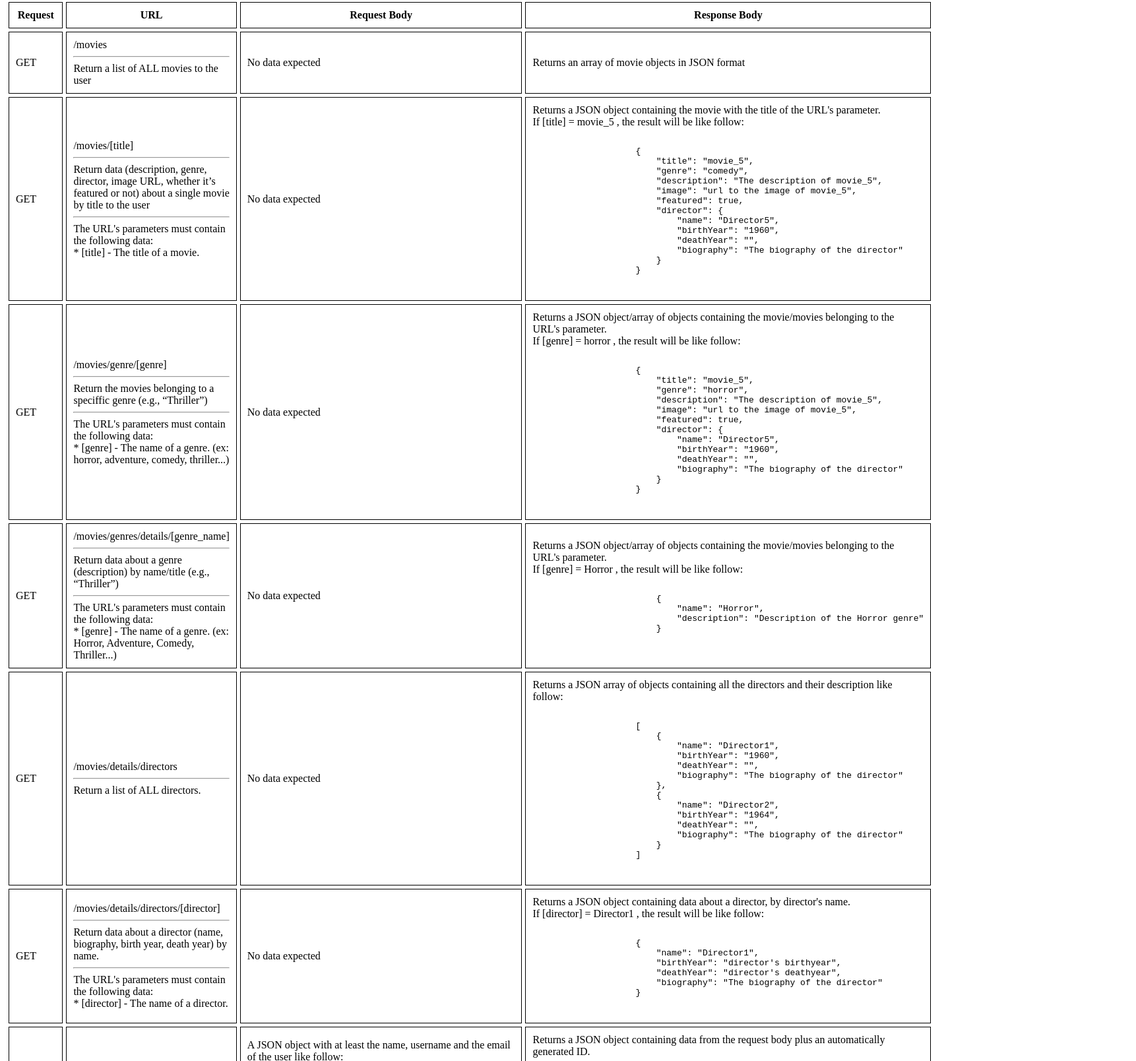
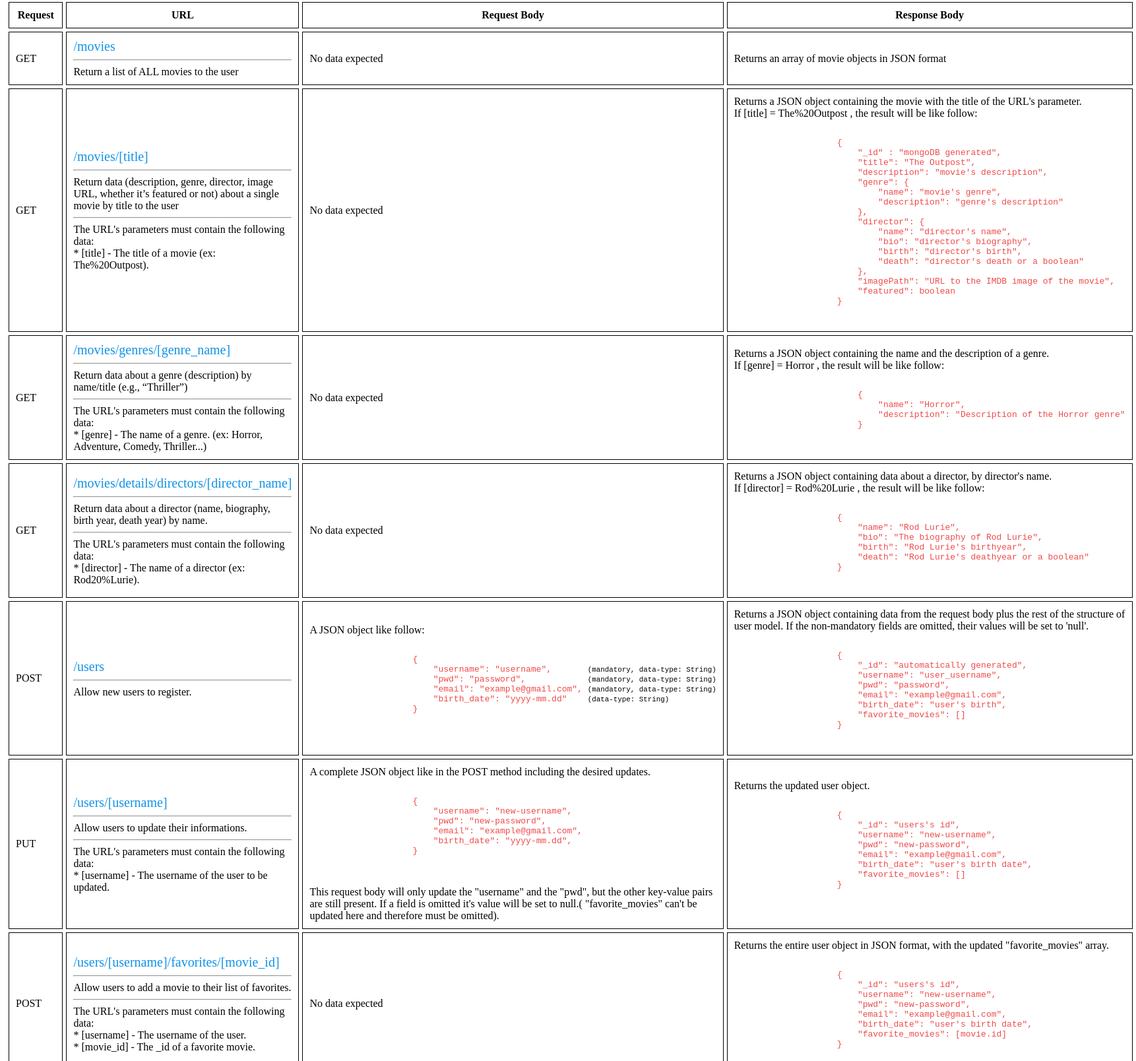
Before and after one commit to stefan-pop/Movies-App, a website: page public/documentation.html in a window 1280 px wide. Shown: the part 10-1618 px from the top of the page at 66% size, 1722 px wide, since content can reach past the window. Drawn offline with Linux system fonts and the light colour scheme.

Commit message:
updated the documentation

```diff
--- a/public/documentation.html
+++ b/public/documentation.html
@@ -15,6 +15,19 @@
         table {
         border-spacing: 5px;
         }
+
+        span {
+            color: rgb(17, 146, 231);
+            font-size: 20px;
+        }
+
+        code {
+            color: rgb(240, 74, 74);
+        }
+
+        small {
+            color: black;
+        }
     </style>
 </head>
 <body>
@@ -30,7 +43,7 @@
         <tbody>
             <tr>
                 <td>GET</td>
-                <td>/movies <hr>
+                <td><span>/movies</span> <hr>
                     Return a list of ALL movies to the user
                 </td>
                 <td>No data expected</td>
@@ -39,27 +52,31 @@
 
             <tr>
                 <td>GET</td>
-                <td>/movies/[title] <hr>
+                <td><span>/movies/[title]</span> <hr>
                     Return data (description, genre, director, image URL, whether it’s featured or not) about a single movie by title to the user <hr>
                     The URL's parameters must contain the following data: <br>
-                     * [title] - The title of a movie.<br>
+                     * [title] - The title of a movie (ex: The%20Outpost).<br>
                 </td>
                 <td>No data expected</td>
                 <td>Returns a JSON object containing the movie with the title of the URL's parameter. <br>
-                    If [title] = movie_5 , the result will be like follow:
+                    If [title] = The%20Outpost , the result will be like follow:
                 <pre><code>
                     {
-                        "title": "movie_5",
-                        "genre": "comedy",
-                        "description": "The description of movie_5",
-                        "image": "url to the image of movie_5",
-                        "featured": true,
+                        "_id" : "mongoDB generated",
+                        "title": "The Outpost",
+                        "description": "movie's description",
+                        "genre": {
+                            "name": "movie's genre",
+                            "description": "genre's description"
+                        },
                         "director": {
-                            "name": "Director5",
-                            "birthYear": "1960",
-                            "deathYear": "",
-                            "biography": "The biography of the director"
-                        }
+                            "name": "director's name",
+                            "bio": "director's biography",
+                            "birth": "director's birth",
+                            "death": "director's death or a boolean"
+                        },
+                        "imagePath": "URL to the IMDB image of the movie",
+                        "featured": boolean
                     }
                 </code></pre>
                 </td>
@@ -67,41 +84,13 @@
 
             <tr>
                 <td>GET</td>
-                <td>/movies/genre/[genre] <hr>
-                    Return the movies belonging to a speciffic genre (e.g., “Thriller”) <hr>
-                    The URL's parameters must contain the following data: <br>
-                     * [genre] - The name of a genre. (ex: horror, adventure, comedy, thriller...)<br>
-                </td>
-                <td>No data expected</td>
-                <td>Returns a JSON object/array of objects containing the movie/movies belonging to the URL's parameter. <br>
-                    If [genre] = horror , the result will be like follow:
-                <pre><code>
-                    {
-                        "title": "movie_5",
-                        "genre": "horror",
-                        "description": "The description of movie_5",
-                        "image": "url to the image of movie_5",
-                        "featured": true,
-                        "director": {
-                            "name": "Director5",
-                            "birthYear": "1960",
-                            "deathYear": "",
-                            "biography": "The biography of the director"
-                        }
-                    }
-                </code></pre>
-                </td>
-            </tr>
-
-            <tr>
-                <td>GET</td>
-                <td>/movies/genres/details/[genre_name] <hr>
+                <td><span>/movies/genres/[genre_name]</span> <hr>
                     Return data about a genre (description) by name/title (e.g., “Thriller”) <hr>
                     The URL's parameters must contain the following data: <br>
                      * [genre] - The name of a genre. (ex: Horror, Adventure, Comedy, Thriller...)<br>
                 </td>
                 <td>No data expected</td>
-                <td>Returns a JSON object/array of objects containing the movie/movies belonging to the URL's parameter. <br>
+                <td>Returns a JSON object containing the name and the description of a genre. <br>
                     If [genre] = Horror , the result will be like follow:
                 <pre><code>
                         {
@@ -114,46 +103,20 @@
 
             <tr>
                 <td>GET</td>
-                <td>/movies/details/directors <hr>
-                    Return a list of ALL directors.
-                </td>
-                <td>No data expected</td>
-                <td>Returns a JSON array of objects containing all the directors and their description like follow: <br>
-                <pre><code>
-                    [
-                        {
-                            "name": "Director1",
-                            "birthYear": "1960",
-                            "deathYear": "",
-                            "biography": "The biography of the director"
-                        },
-                        {
-                            "name": "Director2",
-                            "birthYear": "1964",
-                            "deathYear": "",
-                            "biography": "The biography of the director"
-                        }
-                    ]
-                </code></pre>
-                </td>
-            </tr>
-
-            <tr>
-                <td>GET</td>
-                <td>/movies/details/directors/[director] <hr>
+                <td><span>/movies/details/directors/[director_name]</span> <hr>
                     Return data about a director (name, biography, birth year, death year) by name. <hr>
                     The URL's parameters must contain the following data: <br>
-                     * [director] - The name of a director.<br>
+                     * [director] - The name of a director (ex: Rod20%Lurie).<br>
                 </td>
                 <td>No data expected</td>
                 <td>Returns a JSON object containing data about a director, by director's name. <br>
-                    If [director] = Director1 , the result will be like follow:
+                    If [director] = Rod%20Lurie , the result will be like follow:
                 <pre><code>
                     {
-                        "name": "Director1",
-                        "birthYear": "director's birthyear",
-                        "deathYear": "director's deathyear",
-                        "biography": "The biography of the director"
+                        "name": "Rod Lurie",
+                        "bio": "The biography of Rod Lurie",
+                        "birth": "Rod Lurie's birthyear",
+                        "death": "Rod Lurie's deathyear or a boolean"
                     }
                 </code></pre>
                 </td>
@@ -161,25 +124,28 @@
 
             <tr>
                 <td>POST</td>
-                <td>/users <hr>
+                <td><span>/users</span> <hr>
                     Allow new users to register.
                 </td>
-                <td>A JSON object with at least the name, username and the email of the user like follow: <br>
+                <td>A JSON object like follow: <br>
                     <pre><code>
                     {
-                        "name": "user_name",
-                        "username": "users_username"
-                        "email": "example@gmail.com"
+                        "username": "username",       <small>(mandatory, data-type: String)</small>
+                        "pwd": "password",            <small>(mandatory, data-type: String)</small>
+                        "email": "example@gmail.com", <small>(mandatory, data-type: String)</small>
+                        "birth_date": "yyyy-mm.dd"    <small>(data-type: String)</small>
                     }
                     </code></pre>
                 </td>
-                <td>Returns a JSON object containing data from the request body plus an automatically generated ID.
+                <td>Returns a JSON object containing data from the request body plus the rest of the structure of user model. If the non-mandatory fields are omitted, their values will be set to 'null'.
                 <pre><code>
                     {
-                        "name": "user_name",
-                        "username": "user_username"
-                        "email": "example@gmail.com"
-                        "id": "this was generated by uuid express module"
+                        "_id": "automatically generated",
+                        "username": "user_username",
+                        "pwd": "password",
+                        "email": "example@gmail.com",
+                        "birth_date": "user's birth",
+                        "favorite_movies": []
                     }
                 </code></pre>
                 </td>
@@ -187,44 +153,77 @@
 
             <tr>
                 <td>PUT</td>
-                <td>/users/[id]/[new_username] <hr>
-                    Allow users to update their username. <hr>
+                <td><span>/users/[username]</span> <hr>
+                    Allow users to update their informations. <hr>
                     The URL's parameters must contain the following data: <br>
-                     * [id] - the id of the user <br>
-                     * [new_username] - a new username to replace the existing one.
+                     * [username] - The username of the user to be updated.
                 </td>
-                <td>No data expected.</td>
-                <td>Returns a confirmation message with the modified data ( the previous and the actual username ).
+                <td>A complete JSON object like in the POST method including the desired updates. <br>
+                <pre><code>
+                    {
+                        "username": "new-username",
+                        "pwd": "new-password",
+                        "email": "example@gmail.com",
+                        "birth_date": "yyyy-mm.dd",
+                    }
+                    </code></pre> <br>
+                    This request body will only update the "username" and the "pwd", but the other key-value pairs are still present. If a field is omitted it's value will be set to null.( "favorite_movies" can't be updated here and therefore must be omitted).
+                </td>
+                <td> Returns the updated user object. <br>
+                <pre><code>
+                    {
+                        "_id": "users's id",
+                        "username": "new-username",
+                        "pwd": "new-password",
+                        "email": "example@gmail.com",
+                        "birth_date": "user's birth date",
+                        "favorite_movies": []
+                    }
+                </code></pre>
                 </td>
             </tr>
 
             <tr>
                 <td>POST</td>
-                <td>/users/[user]/favorites <hr>
-                    Allow users to add a movie to their list of favorites.
+                <td><span>/users/[username]/favorites/[movie_id]</span> <hr>
+                    Allow users to add a movie to their list of favorites. <hr>
+                    The URL's parameters must contain the following data: <br>
+                     * [username] - The username of the user. <br>
+                     * [movie_id] - The _id of a favorite movie.
                 </td>
-                <td>A JSON object with the favorite movie.</td>
-                <td>Returns a confirmation message.</td>
+                <td>No data expected</td>
+                <td>Returns the entire user object in JSON format, with the updated "favorite_movies" array. <br>
+                <pre><code>
+                    {
+                        "_id": "users's id",
+                        "username": "new-username",
+                        "pwd": "new-password",
+                        "email": "example@gmail.com",
+                        "birth_date": "user's birth date",
+                        "favorite_movies": [movie.id]
+                    }
+                </code></pre>
+                </td>
             </tr>
 
             <tr>
                 <td>DELETE</td>
-                <td>/users/[user]/favorites/[movie_title]  <hr>
+                <td><span>/users/[username]/favorites/[movie_id]</span>  <hr>
                     Allow users to remove a movie from their list of favorites. <hr>
                     The URL's parameters must contain the following data: <br>
-                     * [user] - the name of the user. <br>
-                     * [movie-title] - the title of the movie to be removed.
+                     * [username] - The username of the user. <br>
+                     * [movie_id] - the _id of the movie to be removed from "favorite_movies" array.
                 </td>
                 <td>No data expected.</td>
-                <td>Returns a confirmation message.</td>
+                <td>Returns the entire user object in JSON format, with the updated "favorite_movies" array.</td>
             </tr>
 
             <tr>
                 <td>DELETE</td>
-                <td>/users/[user] <hr>
+                <td><span>/users/[username]</span><hr>
                     Allow existing users to deregister. <hr>
                     The URL's parameters must contain the following data: <br>
-                     * [user] - the name of the user. <br>
+                     * [username] - the username of the user. <br>
                 </td>
                 <td>No data expected.</td>
                 <td>Returns a confirmation message.</td>
```
